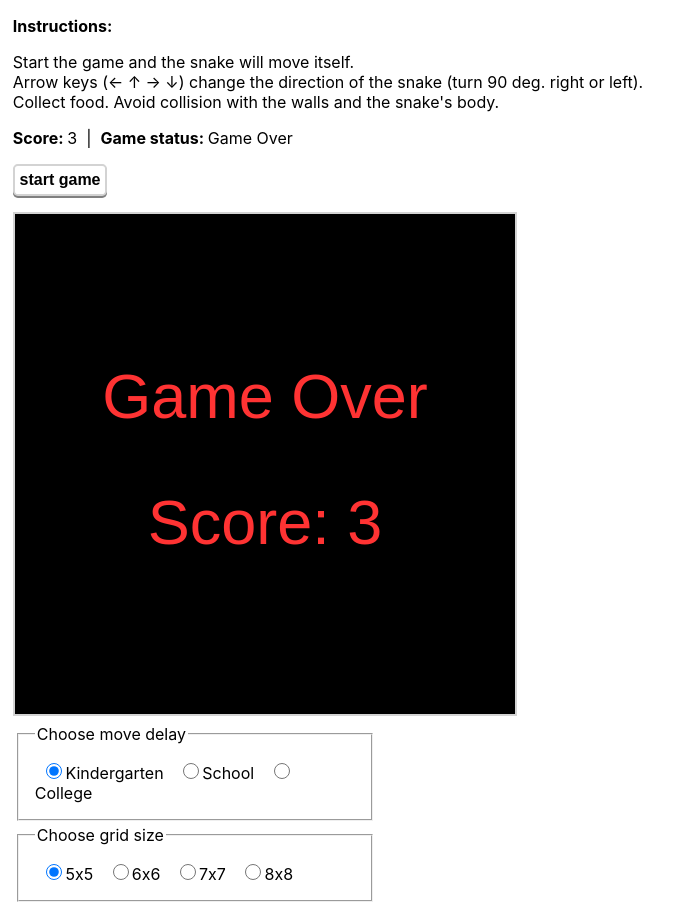
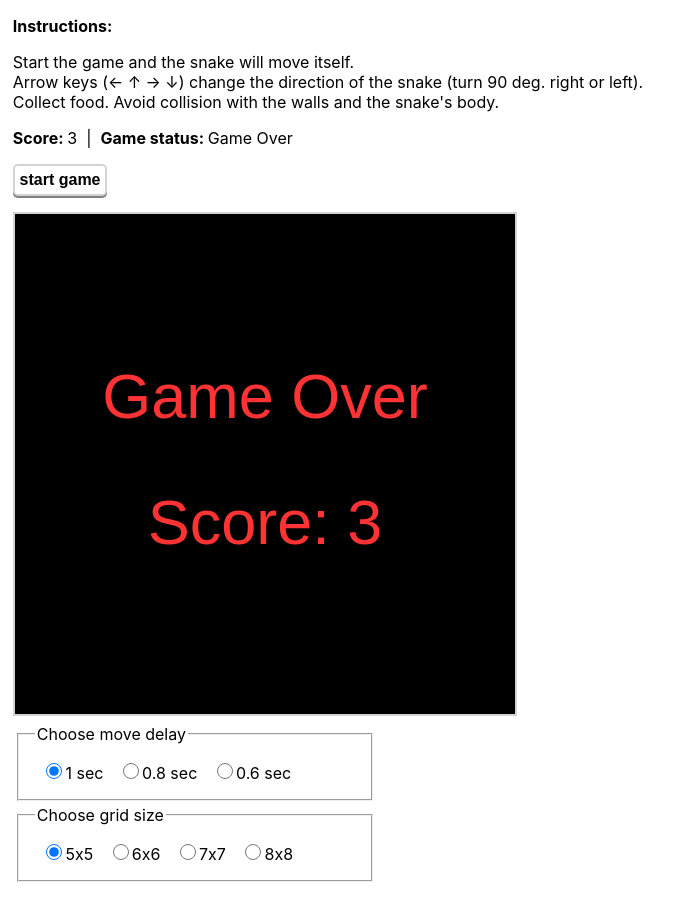
Before and after one commit to b-lukaszuk/snake_game, a React (Create React App) app in the folder my-app/: page / in a window 1280 px wide. Shown: the whole page, without its empty margins (0-692 px from the left). Built offline with nearby package versions, Linux system fonts and the light colour scheme.

Commit message:
kosmetyka

```diff
--- a/my-app/src/App.tsx
+++ b/my-app/src/App.tsx
@@ -20,9 +20,9 @@ import "./App.css";
 const App: React.FC = (): ReactElement<HTMLElement> => {
     const [delay, setDelay]: [number, Function] = useState(config.delay);
     const delays: IRadioChoice[] = [
-        { id: 0, name: "Kindergarten", value: 1000 },
-        { id: 1, name: "School", value: 800 },
-        { id: 2, name: "College", value: 600 },
+        { id: 0, name: "1 sec", value: 1000 },
+        { id: 1, name: "0.8 sec", value: 800 },
+        { id: 2, name: "0.6 sec", value: 600 },
     ];
     const [food, setFood]: [Block, Function] = useState(config.food);
     const [gameOver, setGameOver]: [boolean, Function] = useState(true);
```
